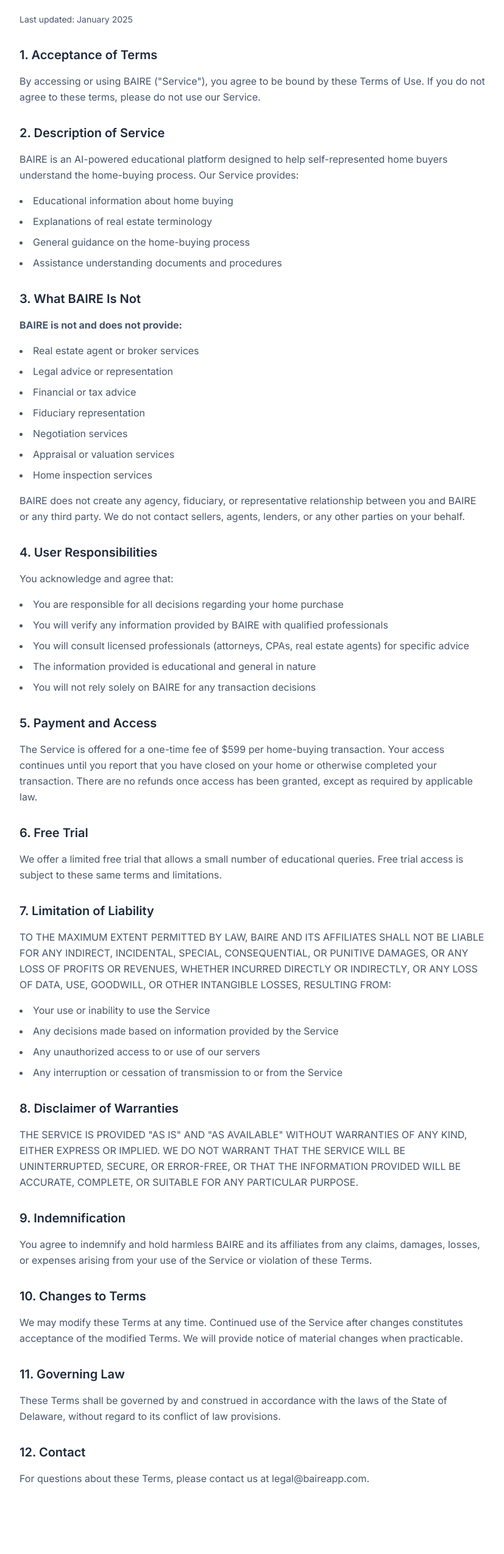
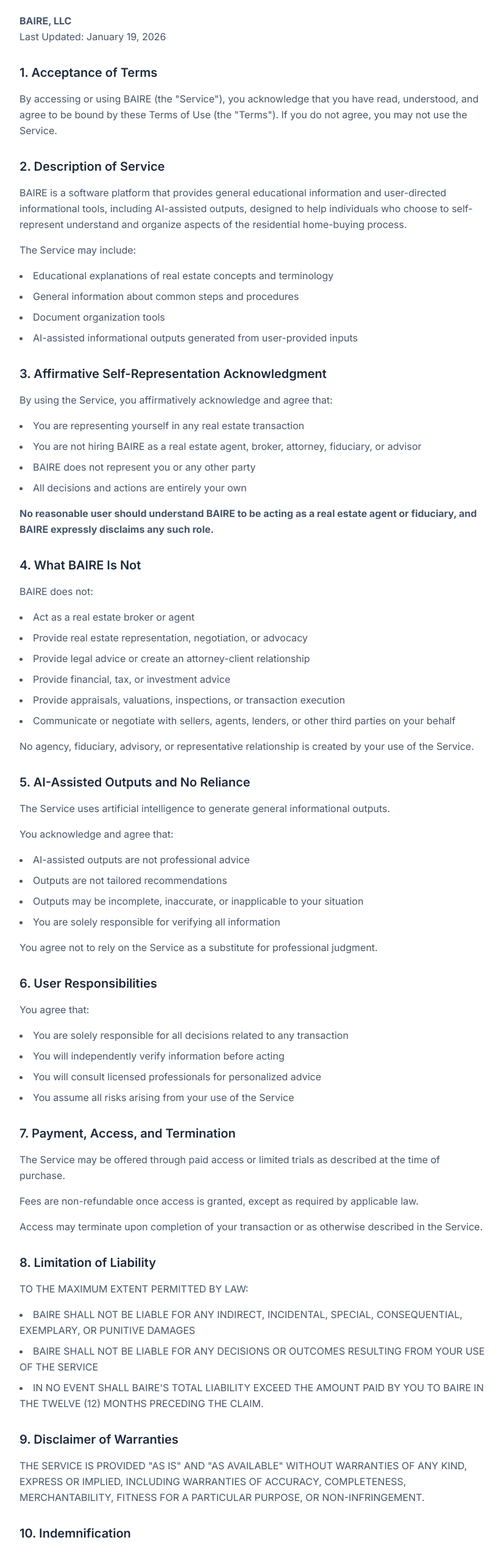
Before and after one commit to geoffbailey114/baireapp, a Next.js app: page /terms in a window 1280 px wide. Shown: the part 200-2749 px from the top of the page at 61% size, without its empty margins (224-1051 px from the left). Built offline with nearby package versions, Linux system fonts and the light colour scheme.

Commit message:
Update page.tsx

```diff
--- a/app/terms/page.tsx
+++ b/app/terms/page.tsx
@@ -3,129 +3,171 @@ import { APP_NAME } from '@/lib/constants'
 
 export const metadata: Metadata = {
   title: 'Terms of Use',
-  description: `Terms of Use for ${APP_NAME}. Please read these terms carefully before using our service.`,
-  robots: {
-    index: true,
-    follow: true,
-  },
+  description: `Terms of Use for ${APP_NAME}. Read our terms and conditions for using the BAIRE platform.`,
 }
 
 export default function TermsPage() {
   return (
     <div className="py-16 md:py-24">
       <div className="container">
-        <article className="prose-legal">
+        <article className="prose-legal mx-auto max-w-3xl">
           <h1>Terms of Use</h1>
-          <p className="text-sm text-slate-500">Last updated: January 2025</p>
+
+          <p className="text-slate-500">
+            <strong>BAIRE, LLC</strong><br />
+            Last Updated: January 19, 2026
+          </p>
 
           <h2>1. Acceptance of Terms</h2>
           <p>
-            By accessing or using BAIRE (&quot;Service&quot;), you agree to be bound by these
-            Terms of Use. If you do not agree to these terms, please do not use our Service.
+            By accessing or using BAIRE (the "Service"), you acknowledge that you have read,
+            understood, and agree to be bound by these Terms of Use (the "Terms"). If you do
+            not agree, you may not use the Service.
           </p>
 
           <h2>2. Description of Service</h2>
           <p>
-            BAIRE is an AI-powered educational platform designed to help self-represented
-            home buyers understand the home-buying process. Our Service provides:
+            BAIRE is a software platform that provides general educational information and
+            user-directed informational tools, including AI-assisted outputs, designed to help
+            individuals who choose to self-represent understand and organize aspects of the
+            residential home-buying process.
+          </p>
+          <p>The Service may include:</p>
+          <ul>
+            <li>Educational explanations of real estate concepts and terminology</li>
+            <li>General information about common steps and procedures</li>
+            <li>Document organization tools</li>
+            <li>AI-assisted informational outputs generated from user-provided inputs</li>
+          </ul>
+
+          <h2>3. Affirmative Self-Representation Acknowledgment</h2>
+          <p>By using the Service, you affirmatively acknowledge and agree that:</p>
+          <ul>
+            <li>You are representing yourself in any real estate transaction</li>
+            <li>You are not hiring BAIRE as a real estate agent, broker, attorney, fiduciary, or advisor</li>
+            <li>BAIRE does not represent you or any other party</li>
+            <li>All decisions and actions are entirely your own</li>
+          </ul>
+          <p>
+            <strong>No reasonable user should understand BAIRE to be acting as a real estate agent
+            or fiduciary, and BAIRE expressly disclaims any such role.</strong>
+          </p>
+
+          <h2>4. What BAIRE Is Not</h2>
+          <p>BAIRE does not:</p>
+          <ul>
+            <li>Act as a real estate broker or agent</li>
+            <li>Provide real estate representation, negotiation, or advocacy</li>
+            <li>Provide legal advice or create an attorney-client relationship</li>
+            <li>Provide financial, tax, or investment advice</li>
+            <li>Provide appraisals, valuations, inspections, or transaction execution</li>
+            <li>Communicate or negotiate with sellers, agents, lenders, or other third parties on your behalf</li>
+          </ul>
+          <p>
+            No agency, fiduciary, advisory, or representative relationship is created by your
+            use of the Service.
+          </p>
+
+          <h2>5. AI-Assisted Outputs and No Reliance</h2>
+          <p>The Service uses artificial intelligence to generate general informational outputs.</p>
+          <p>You acknowledge and agree that:</p>
+          <ul>
+            <li>AI-assisted outputs are not professional advice</li>
+            <li>Outputs are not tailored recommendations</li>
+            <li>Outputs may be incomplete, inaccurate, or inapplicable to your situation</li>
+            <li>You are solely responsible for verifying all information</li>
+          </ul>
+          <p>You agree not to rely on the Service as a substitute for professional judgment.</p>
+
+          <h2>6. User Responsibilities</h2>
+          <p>You agree that:</p>
+          <ul>
+            <li>You are solely responsible for all decisions related to any transaction</li>
+            <li>You will independently verify information before acting</li>
+            <li>You will consult licensed professionals for personalized advice</li>
+            <li>You assume all risks arising from your use of the Service</li>
+          </ul>
+
+          <h2>7. Payment, Access, and Termination</h2>
+          <p>
+            The Service may be offered through paid access or limited trials as described at
+            the time of purchase.
+          </p>
+          <p>
+            Fees are non-refundable once access is granted, except as required by applicable law.
+          </p>
+          <p>
+            Access may terminate upon completion of your transaction or as otherwise described
+            in the Service.
+          </p>
+
+          <h2>8. Limitation of Liability</h2>
+          <p>TO THE MAXIMUM EXTENT PERMITTED BY LAW:</p>
+          <ul>
+            <li>
+              BAIRE SHALL NOT BE LIABLE FOR ANY INDIRECT, INCIDENTAL, SPECIAL, CONSEQUENTIAL,
+              EXEMPLARY, OR PUNITIVE DAMAGES
+            </li>
+            <li>
+              BAIRE SHALL NOT BE LIABLE FOR ANY DECISIONS OR OUTCOMES RESULTING FROM YOUR USE
+              OF THE SERVICE
+            </li>
+            <li>
+              IN NO EVENT SHALL BAIRE'S TOTAL LIABILITY EXCEED THE AMOUNT PAID BY YOU TO BAIRE
+              IN THE TWELVE (12) MONTHS PRECEDING THE CLAIM.
+            </li>
+          </ul>
+
+          <h2>9. Disclaimer of Warranties</h2>
+          <p>
+            THE SERVICE IS PROVIDED "AS IS" AND "AS AVAILABLE" WITHOUT WARRANTIES OF ANY KIND,
+            EXPRESS OR IMPLIED, INCLUDING WARRANTIES OF ACCURACY, COMPLETENESS, MERCHANTABILITY,
+            FITNESS FOR A PARTICULAR PURPOSE, OR NON-INFRINGEMENT.
+          </p>
+
+          <h2>10. Indemnification</h2>
+          <p>
+            You agree to indemnify, defend, and hold harmless BAIRE, its affiliates, managers,
+            and members from any claims, liabilities, damages, losses, or expenses (including
+            attorneys' fees) arising out of or related to:
           </p>
           <ul>
-            <li>Educational information about home buying</li>
-            <li>Explanations of real estate terminology</li>
-            <li>General guidance on the home-buying process</li>
-            <li>Assistance understanding documents and procedures</li>
+            <li>Your use of the Service</li>
+            <li>Your decisions or actions</li>
+            <li>Your violation of these Terms</li>
           </ul>
 
-          <h2>3. What BAIRE Is Not</h2>
+          <h2>11. Arbitration and Class Action Waiver</h2>
           <p>
-            <strong>BAIRE is not and does not provide:</strong>
+            ALL DISPUTES arising out of or relating to these Terms or the Service shall be
+            resolved by binding arbitration administered by the American Arbitration Association
+            in Cuyahoga County, Ohio.
           </p>
-          <ul>
-            <li>Real estate agent or broker services</li>
-            <li>Legal advice or representation</li>
-            <li>Financial or tax advice</li>
-            <li>Fiduciary representation</li>
-            <li>Negotiation services</li>
-            <li>Appraisal or valuation services</li>
-            <li>Home inspection services</li>
-          </ul>
           <p>
-            BAIRE does not create any agency, fiduciary, or representative relationship
-            between you and BAIRE or any third party. We do not contact sellers, agents,
-            lenders, or any other parties on your behalf.
+            <strong>
+              YOU AGREE TO WAIVE ANY RIGHT TO PARTICIPATE IN A CLASS ACTION, CLASS ARBITRATION,
+              OR REPRESENTATIVE PROCEEDING.
+            </strong>
           </p>
 
-          <h2>4. User Responsibilities</h2>
+          <h2>12. Governing Law</h2>
           <p>
-            You acknowledge and agree that:
-          </p>
-          <ul>
-            <li>You are responsible for all decisions regarding your home purchase</li>
-            <li>You will verify any information provided by BAIRE with qualified professionals</li>
-            <li>You will consult licensed professionals (attorneys, CPAs, real estate agents) for specific advice</li>
-            <li>The information provided is educational and general in nature</li>
-            <li>You will not rely solely on BAIRE for any transaction decisions</li>
-          </ul>
-
-          <h2>5. Payment and Access</h2>
-          <p>
-            The Service is offered for a one-time fee of $599 per home-buying transaction.
-            Your access continues until you report that you have closed on your home or
-            otherwise completed your transaction. There are no refunds once access has been
-            granted, except as required by applicable law.
+            These Terms are governed by the laws of the State of Ohio, without regard to
+            conflict-of-law principles.
           </p>
 
-          <h2>6. Free Trial</h2>
+          <h2>13. Changes to Terms</h2>
           <p>
-            We offer a limited free trial that allows a small number of educational queries.
-            Free trial access is subject to these same terms and limitations.
+            BAIRE may modify these Terms at any time. Continued use of the Service constitutes
+            acceptance of the modified Terms.
           </p>
 
-          <h2>7. Limitation of Liability</h2>
+          <h2>14. Contact</h2>
           <p>
-            TO THE MAXIMUM EXTENT PERMITTED BY LAW, BAIRE AND ITS AFFILIATES SHALL NOT BE
-            LIABLE FOR ANY INDIRECT, INCIDENTAL, SPECIAL, CONSEQUENTIAL, OR PUNITIVE DAMAGES,
-            OR ANY LOSS OF PROFITS OR REVENUES, WHETHER INCURRED DIRECTLY OR INDIRECTLY, OR
-            ANY LOSS OF DATA, USE, GOODWILL, OR OTHER INTANGIBLE LOSSES, RESULTING FROM:
-          </p>
-          <ul>
-            <li>Your use or inability to use the Service</li>
-            <li>Any decisions made based on information provided by the Service</li>
-            <li>Any unauthorized access to or use of our servers</li>
-            <li>Any interruption or cessation of transmission to or from the Service</li>
-          </ul>
-
-          <h2>8. Disclaimer of Warranties</h2>
-          <p>
-            THE SERVICE IS PROVIDED &quot;AS IS&quot; AND &quot;AS AVAILABLE&quot; WITHOUT WARRANTIES OF ANY
-            KIND, EITHER EXPRESS OR IMPLIED. WE DO NOT WARRANT THAT THE SERVICE WILL BE
-            UNINTERRUPTED, SECURE, OR ERROR-FREE, OR THAT THE INFORMATION PROVIDED WILL
-            BE ACCURATE, COMPLETE, OR SUITABLE FOR ANY PARTICULAR PURPOSE.
-          </p>
-
-          <h2>9. Indemnification</h2>
-          <p>
-            You agree to indemnify and hold harmless BAIRE and its affiliates from any
-            claims, damages, losses, or expenses arising from your use of the Service or
-            violation of these Terms.
-          </p>
-
-          <h2>10. Changes to Terms</h2>
-          <p>
-            We may modify these Terms at any time. Continued use of the Service after
-            changes constitutes acceptance of the modified Terms. We will provide notice
-            of material changes when practicable.
-          </p>
-
-          <h2>11. Governing Law</h2>
-          <p>
-            These Terms shall be governed by and construed in accordance with the laws of
-            the State of Delaware, without regard to its conflict of law provisions.
-          </p>
-
-          <h2>12. Contact</h2>
-          <p>
-            For questions about these Terms, please contact us at legal@baireapp.com.
+            For legal inquiries, contact:{' '}
+            <a href="mailto:legal@baireapp.com" className="text-sage-600 hover:text-sage-700">
+              legal@baireapp.com
+            </a>
           </p>
         </article>
       </div>
```
